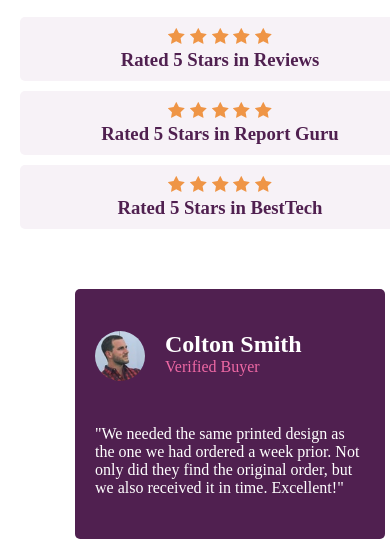
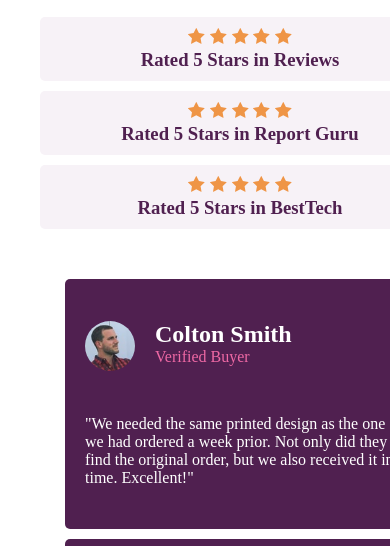
Before and after one commit to Rawman2/rouff-flexbox-practice, a plain HTML site: page index.html in a window 390 px wide. Shown: the part 255-801 px from the top of the page. Drawn offline with Linux system fonts and the light colour scheme.

Commit message:
corrected flexbox practice

```diff
--- a/styles.css
+++ b/styles.css
@@ -103,7 +103,7 @@ h3:nth-child(2) {
     .container {
         display: flex;
         flex-direction: column;
-        margin: 30px auto;
+        margin: 30px 20px;
         align-items: center;
         flex-wrap: wrap;
 
@@ -161,17 +161,19 @@ h3:nth-child(2) {
         flex-direction: column;
         margin-top: 30px;
         align-items: center;
-        margin: 40px;
+
     }
-    .boxes:nth-child(1) {
-        margin-left: 20px;
-    }
+
+
     .boxes:nth-child(2) {
         margin-top: 10px;
     }
     .boxes:nth-child(3) {
         margin-top: 10px;
     }
+    .boxes {
+        margin: 0 auto;
+    }
 }
 @media (max-width: 1000px) {
 
```
